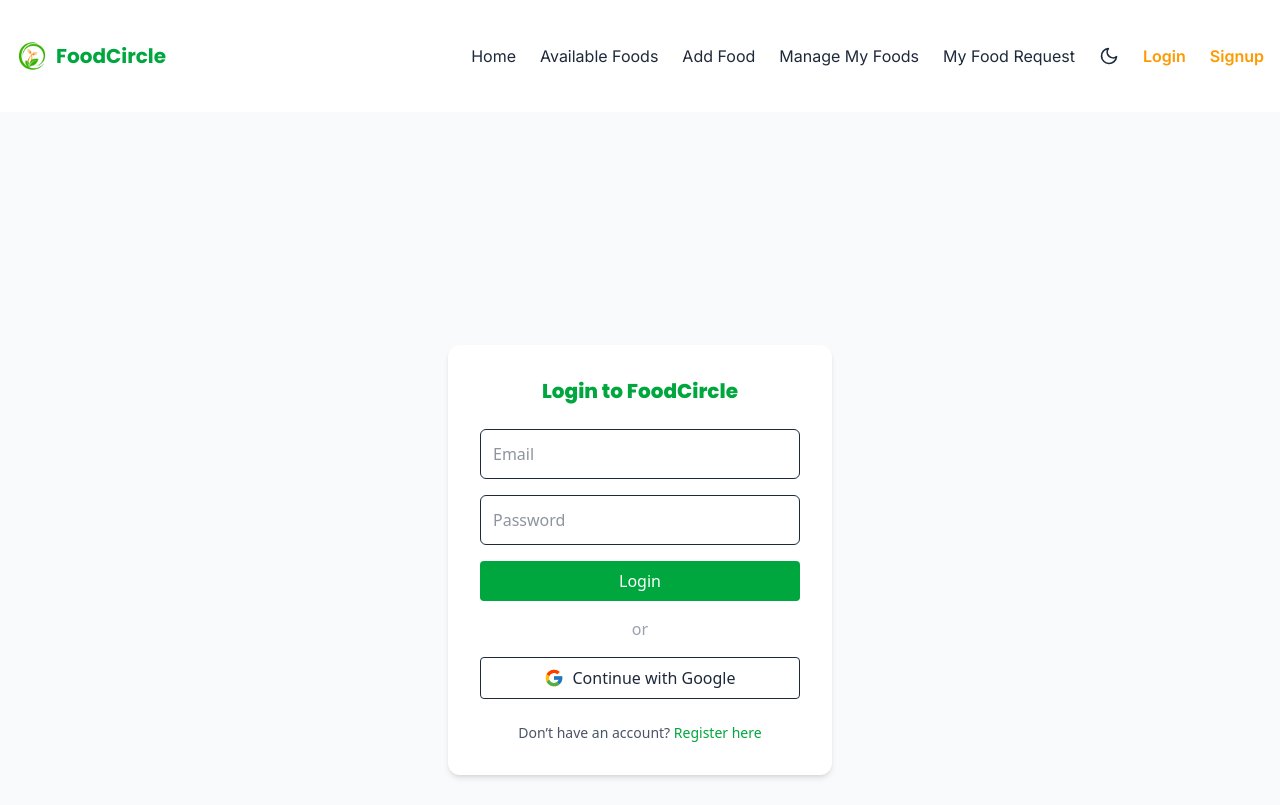
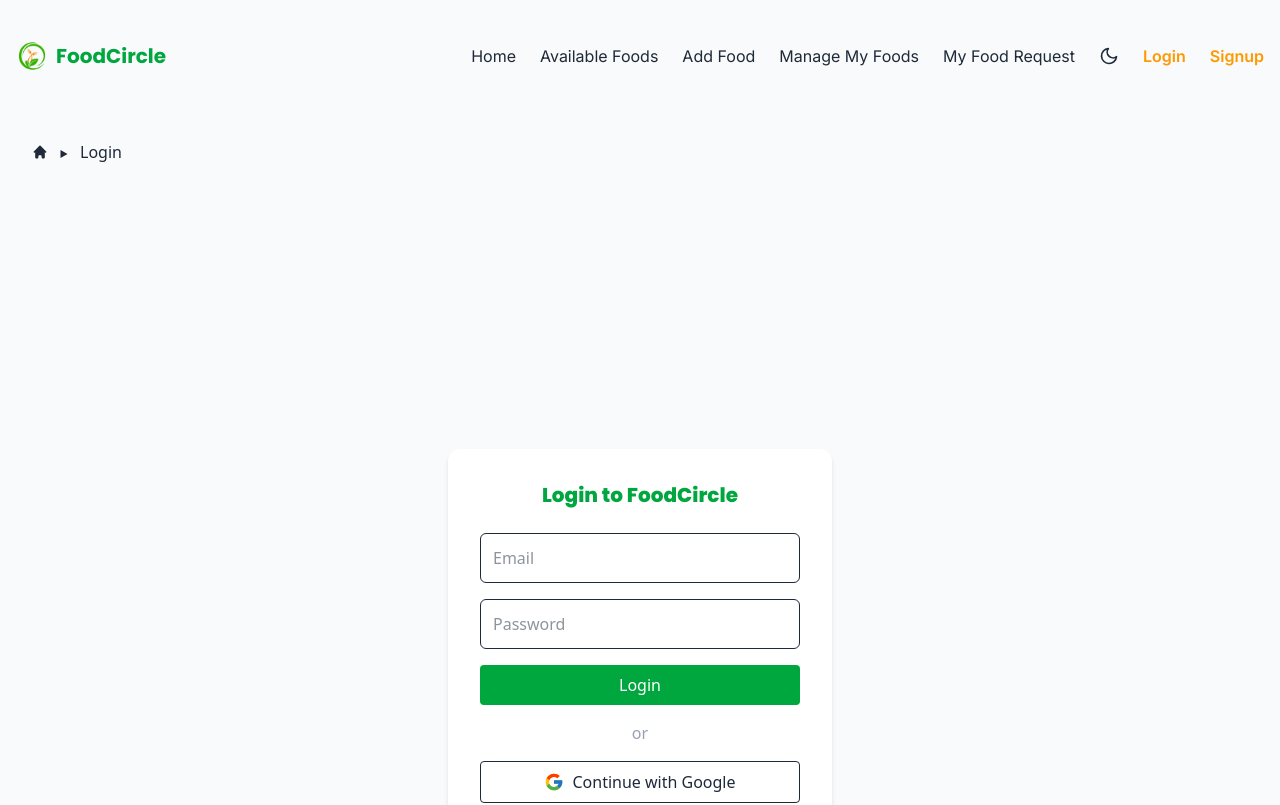
Before and after one commit to Jakirhossain80/foodCircle-ph-public, a React (Vite) app: page /login in a window 1280 px wide. Shown: the top 805 px of the page. Built offline with nearby package versions, Linux system fonts and the light colour scheme; no server answers.

Commit message:
Breadcrumb added complete

```diff
--- a/src/api/axiosSecure.js
+++ b/src/api/axiosSecure.js
@@ -3,7 +3,7 @@ import Cookies from "js-cookie";
 
 // Create an Axios instance
 const axiosSecure = axios.create({
-  baseURL: "https://foodcircle-live.vercel.app",
+  baseURL: "http://localhost:3000",
 });
 
 // Intercept requests to automatically attach JWT
--- /dev/null
+++ b/src/components/Breadcrumb.jsx
@@ -0,0 +1,38 @@
+import React from "react";
+import { Link } from "react-router-dom";
+
+const Breadcrumb = ({ items }) => {
+  return (
+    <nav aria-label="breadcrumb" className="w-full bg-[#f9fafb] p-4 dark:bg-gray-900 dark:text-gray-100 transition-all duration-500">
+      <ol className="flex h-8 space-x-2">
+        <li className="flex items-center">
+          <Link to="/" title="Back to homepage" className="hover:underline cursor-pointer">
+            <svg xmlns="http://www.w3.org/2000/svg" viewBox="0 0 20 20" fill="currentColor" className="w-5 h-5 pr-1 dark:text-gray-300 transition-all duration-500">
+              <path d="M10.707 2.293a1 1 0 00-1.414 0l-7 7a1 1 0 001.414 1.414L4 10.414V17a1 1 0 001 1h2a1 1 0 001-1v-2a1 1 0 011-1h2a1 1 0 011 1v2a1 1 0 001 1h2a1 1 0 001-1v-6.586l.293.293a1 1 0 001.414-1.414l-7-7z" />
+            </svg>
+          </Link>
+        </li>
+
+        {items.map((item, index) => (
+          <li key={index} className="flex items-center space-x-2">
+            <svg xmlns="http://www.w3.org/2000/svg" viewBox="0 0 32 32" fill="currentColor" className="w-2 h-2 mt-1 transform rotate-90 fill-current dark:text-gray-400 transition-all duration-500">
+              <path d="M32 30.031h-32l16-28.061z" />
+            </svg>
+
+            {item.current ? (
+              <span className="flex items-center px-1 capitalize cursor-default">
+                {item.label}
+              </span>
+            ) : (
+              <Link to={item.href} className="flex items-center px-1 capitalize hover:underline">
+                {item.label}
+              </Link>
+            )}
+          </li>
+        ))}
+      </ol>
+    </nav>
+  );
+};
+
+export default Breadcrumb;
--- a/src/components/FeaturedFoods.jsx
+++ b/src/components/FeaturedFoods.jsx
@@ -13,7 +13,7 @@ const FeaturedFoods = () => {
   const { data: foods = [], isLoading, isError } = useQuery({
     queryKey: ["featuredFoods"],
     queryFn: async () => {
-      const res = await axios.get("https://foodcircle-live.vercel.app/featured-foods");
+      const res = await axios.get("http://localhost:3000/featured-foods");
       return res.data;
     },
   });
--- a/src/components/Home.jsx
+++ b/src/components/Home.jsx
@@ -5,9 +5,12 @@ import CommunityImpact from "./CommunityImpact";
 import Testimonials from "./Testimonials";
 import JoinTheMovement from "./JoinTheMovement";
 
+
 const Home = () => {
+
   return (
     <>
+
       <div>
         <BannerSlider />
       </div>
--- a/src/components/Navbar.jsx
+++ b/src/components/Navbar.jsx
@@ -83,7 +83,7 @@ const Navbar = () => {
   );
 
   return (
-    <nav className="fixed top-0 left-0 right-0 w-full container bg-white dark:bg-gray-900 border-gray-200 dark:border-gray-700 px-4 py-10 flex justify-between items-center z-50 transition-all duration-500">
+    <nav className="fixed top-0 left-0 right-0 w-full container bg-[#f9fafb] dark:bg-gray-900 border-gray-200 dark:border-gray-700 px-4 py-10 flex justify-between items-center z-50 transition-all duration-500">
       {/* Logo and Title */}
       <Link to="/" className="flex items-center gap-2">
         <img src={logoImage} alt="Logo" className="h-8 w-8" />
--- a/src/layouts/MainLayout.jsx
+++ b/src/layouts/MainLayout.jsx
@@ -1,11 +1,15 @@
 import React from "react";
 import Footer from "../components/Footer";
 import Navbar from "../components/Navbar";
-import { Outlet } from "react-router";
+import { Outlet, useLocation } from "react-router";
 import Home from "../components/Home";
 import ScrollToTop from "../utils/ScrollToTop";
+import getBreadcrumbItems from "../utils/getBreadcrumbItems";
+import Breadcrumb from "../components/Breadcrumb";
 
 const MainLayout = () => {
+   const location = useLocation();
+  const breadcrumbItems = getBreadcrumbItems(location.pathname);
   return (
     <>
       <div className="container">
@@ -13,9 +17,14 @@ const MainLayout = () => {
           <nav className="py-10">
             <Navbar />
           </nav>
+         <div className="mt-10">
+            <Breadcrumb items={breadcrumbItems}/>
+         </div>
+
         </header>
 
         <main className="pt-20">
+
           <Outlet>
             <Home />
           </Outlet>
--- a/src/pages/AddFood.jsx
+++ b/src/pages/AddFood.jsx
@@ -7,9 +7,11 @@ import axios from "axios";
 import { useMutation, useQueryClient } from "@tanstack/react-query";
 import axiosSecure from "../api/axiosSecure";
 
+
 const auth = getAuth(app);
 
 const AddFood = () => {
+
   const [loading, setLoading] = useState(true);
 
   const [formData, setFormData] = useState({
@@ -99,6 +101,7 @@ const AddFood = () => {
 
   return (
     <div className="min-h-screen bg-gray-50 dark:bg-gray-900 py-10 px-4 transition-all duration-500">
+
       <div className="max-w-3xl mx-auto bg-white dark:bg-gray-800 p-10 rounded-md shadow-md transition-all duration-500">
         <h2 className="text-2xl font-bold text-green-600 dark:text-green-400 mb-6 text-center font-[Poppins] transition-all duration-500">
           Share Surplus Food
--- a/src/pages/AvailableFoods.jsx
+++ b/src/pages/AvailableFoods.jsx
@@ -3,6 +3,8 @@ import axios from "axios";
 import { Link } from "react-router-dom";
 import { FaSearch, FaSort, FaThList, FaTh } from "react-icons/fa";
 import Loading from "../utils/Loading";
+
+
 
 const AvailableFoods = () => {
   const [foods, setFoods] = useState([]);
@@ -16,7 +18,7 @@ const AvailableFoods = () => {
   const fetchFoods = useCallback(async () => {
     setLoading(true);
     try {
-      const response = await axios.get(`https://foodcircle-live.vercel.app/available-foods`, {
+      const response = await axios.get(`http://localhost:3000/available-foods`, {
         params: { search: searchQuery, sort: sortOrder },
       });
       setFoods(response.data);
@@ -61,8 +63,14 @@ const AvailableFoods = () => {
     return () => clearTimeout(timeout);
   }, [searchInput]);
 
+   const breadcrumbItems = [
+    { label: "Available Foods", href: "/availablefoods", current: true }
+  ];
+
   return (
+
     <div className="mx-auto px-4 py-8 font-inter text-gray-800 dark:text-white transition-all duration-500">
+
       <div className="flex flex-col md:flex-row justify-between items-center gap-4 mb-6">
         {/* Search */}
         <div className="flex items-center gap-2 w-full md:w-auto">
--- a/src/pages/ManageMyFoods.jsx
+++ b/src/pages/ManageMyFoods.jsx
@@ -7,9 +7,11 @@ import axiosSecure from "../api/axiosSecure";
 import Loading from "../utils/Loading";
 import { FaEdit, FaTrash } from "react-icons/fa";
 
+
 const auth = getAuth(app);
 
 const ManageMyFoods = () => {
+
   const [user, setUser] = useState(null);
   const [foods, setFoods] = useState([]);
   const [loading, setLoading] = useState(true);
@@ -67,6 +69,7 @@ const ManageMyFoods = () => {
 
   return (
     <div className="min-h-screen bg-gray-50 dark:bg-gray-900 p-4 transition-all duration-500">
+
       <h1 className="text-2xl font-semibold text-green-600 dark:text-green-400 mb-6 text-center font-poppins transition-all duration-500">
         Manage My Foods
       </h1>
--- a/src/pages/MyFoodRequest.jsx
+++ b/src/pages/MyFoodRequest.jsx
@@ -4,6 +4,7 @@ import { AuthContext } from "../provider/AuthProvider";
 import Loading from "../utils/Loading";
 
 const MyFoodRequest = () => {
+
   const { user } = useContext(AuthContext);
   const [requests, setRequests] = useState([]);
   const [loading, setLoading] = useState(true);
@@ -27,6 +28,7 @@ const MyFoodRequest = () => {
 
   return (
     <div className="p-6 mx-auto grid grid-cols-1 md:grid-cols-2 lg:grid-cols-3 gap-6 transition-all duration-500">
+
       {requests.map((req) => (
         <div
           key={req._id}
--- a/src/provider/AuthProvider.jsx
+++ b/src/provider/AuthProvider.jsx
@@ -29,7 +29,7 @@ const AuthProvider = ({ children }) => {
         const email = currentUser.email;
         try {
           const { data } = await axios.post(
-            "https://foodcircle-live.vercel.app/jwt",
+            "http://localhost:3000/jwt",
             { email }
           );
           Cookies.set("foodcircle-token", data.token, { expires: 7 });
--- /dev/null
+++ b/src/utils/getBreadcrumbItems.js
@@ -0,0 +1,35 @@
+const getBreadcrumbItems = (pathname) => {
+  if (pathname === "/") {
+    return [{ label: "Home", href: "/", current: true }];
+  }
+  if (pathname.startsWith("/availablefoods")) {
+    return [{ label: "Available Foods", href: "/availablefoods", current: true }];
+  }
+  if (pathname.startsWith("/addfood")) {
+    return [
+      { label: "Available Foods", href: "/availablefoods" },
+      { label: "Add Food", href: "/addfood", current: true },
+    ];
+  }
+  if (pathname.startsWith("/managemyfoods")) {
+    return [{ label: "Manage My Foods", href: "/managemyfoods", current: true }];
+  }
+  if (pathname.startsWith("/myfoodrequest")) {
+    return [{ label: "My Food Request", href: "/myfoodrequest", current: true }];
+  }
+  if (pathname.startsWith("/food/")) {
+    return [
+      { label: "Available Foods", href: "/availablefoods" },
+      { label: "Food Details", href: pathname, current: true },
+    ];
+  }
+  if (pathname.startsWith("/login")) {
+    return [{ label: "Login", href: "/login", current: true }];
+  }
+  if (pathname.startsWith("/registration")) {
+    return [{ label: "Registration", href: "/registration", current: true }];
+  }
+  return [{ label: "Not Found", href: "#", current: true }];
+};
+
+export default getBreadcrumbItems;
```
